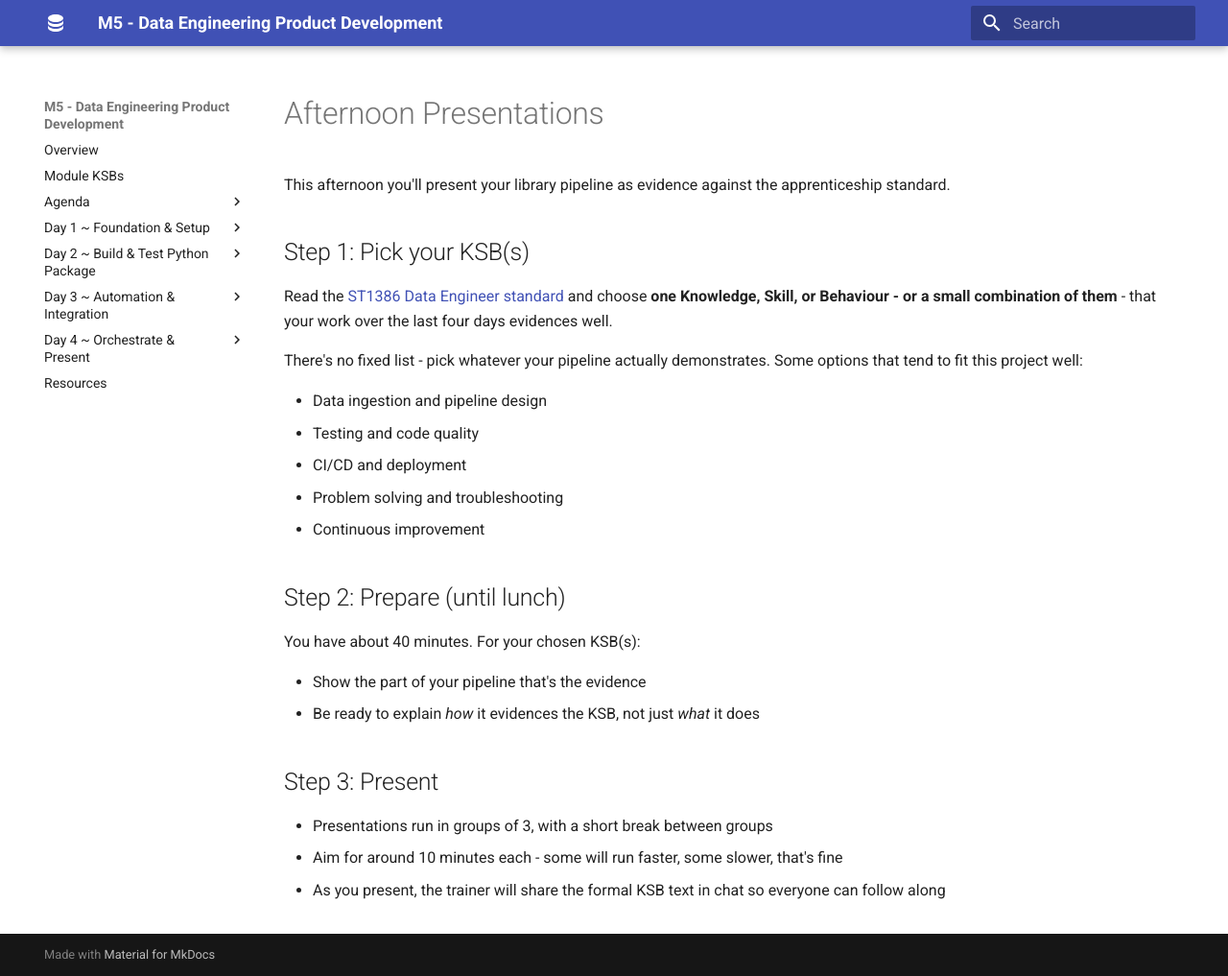
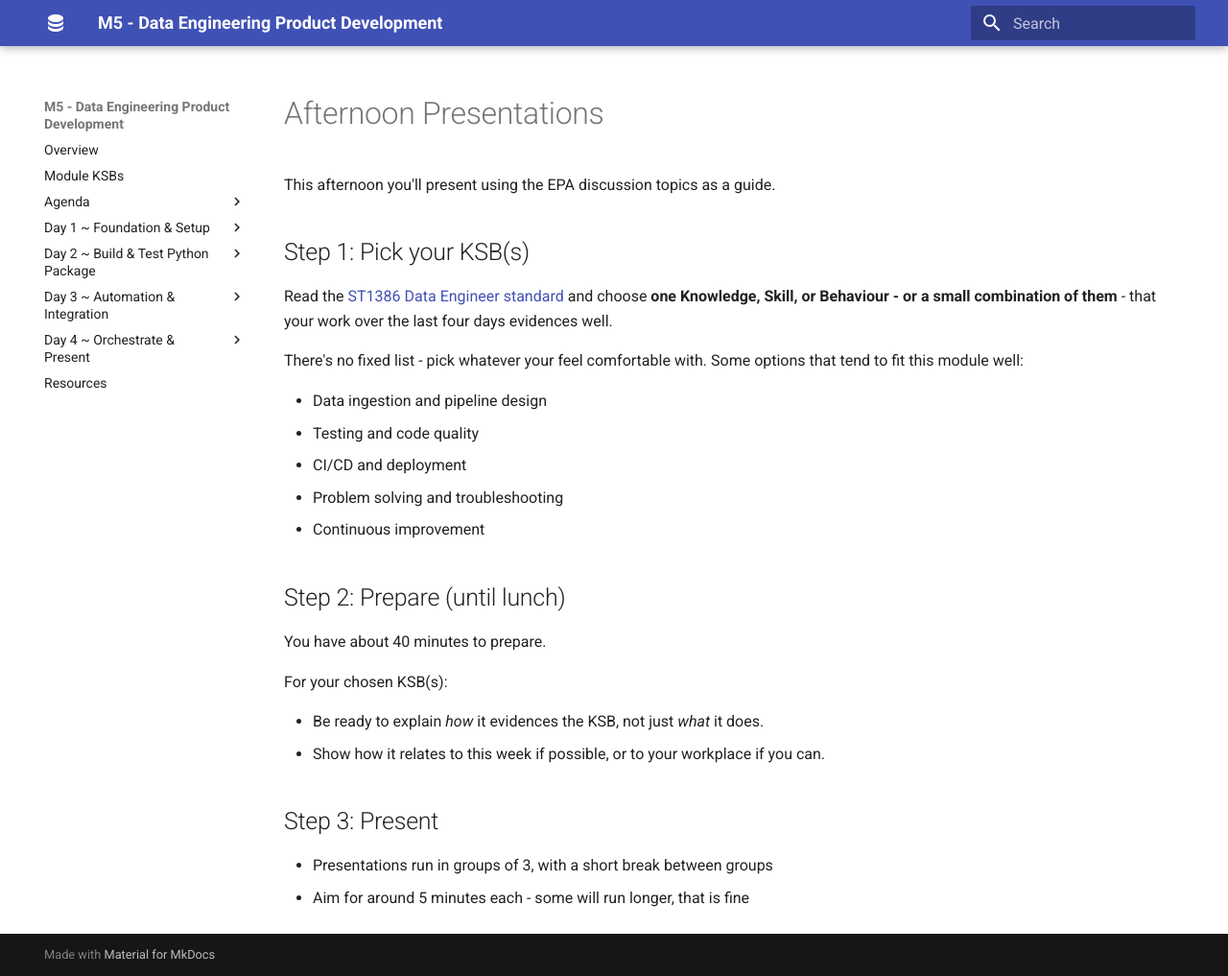
Before and after one commit to qaalabs/DE5M5, an MkDocs documentation site: the page built from docs/day4/presentations.md, in a window 1280 px wide and 1017 px high. Shown: the whole window at 96% size. Built offline with MkDocs 1.6.1 and Material for MkDocs 9.7.7, drawn with Linux system fonts in a browser that asks for light colours.

Commit message:
Update instructions

```diff
--- a/docs/day4/presentations.md
+++ b/docs/day4/presentations.md
@@ -1,12 +1,12 @@
 # Afternoon Presentations
 
-This afternoon you'll present your library pipeline as evidence against the apprenticeship standard.
+This afternoon you'll present using the EPA discussion topics as a guide.
 
 ## Step 1: Pick your KSB(s)
 
 Read the [ST1386 Data Engineer standard](https://skillsengland.education.gov.uk/apprenticeship-standards/st1386-v1-0) and choose **one Knowledge, Skill, or Behaviour - or a small combination of them** - that your work over the last four days evidences well.
 
-There's no fixed list - pick whatever your pipeline actually demonstrates. Some options that tend to fit this project well:
+There's no fixed list - pick whatever your feel comfortable with. Some options that tend to fit this module well:
 
 - Data ingestion and pipeline design
 - Testing and code quality
@@ -16,13 +16,14 @@ There's no fixed list - pick whatever your pipeline actually demonstrates. Some
 
 ## Step 2: Prepare (until lunch)
 
-You have about 40 minutes. For your chosen KSB(s):
+You have about 40 minutes to prepare.
 
-- Show the part of your pipeline that's the evidence
-- Be ready to explain *how* it evidences the KSB, not just *what* it does
+For your chosen KSB(s):
+
+- Be ready to explain *how* it evidences the KSB, not just *what* it does.
+- Show how it relates to this week if possible, or to your workplace if you can.
 
 ## Step 3: Present
 
 - Presentations run in groups of 3, with a short break between groups
-- Aim for around 10 minutes each - some will run faster, some slower, that's fine
-- As you present, the trainer will share the formal KSB text in chat so everyone can follow along
+- Aim for around 5 minutes each - some will run longer, that is fine
```
